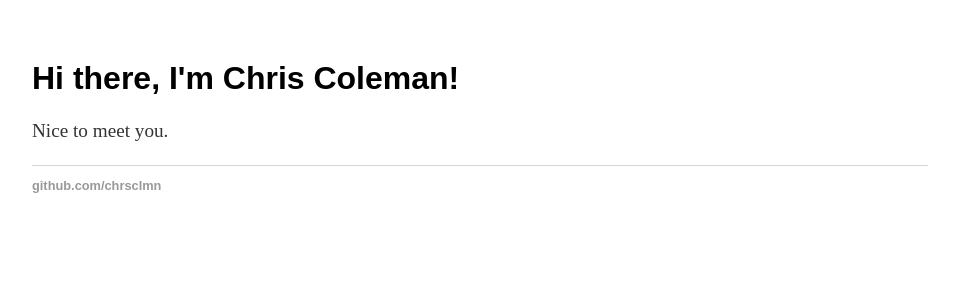
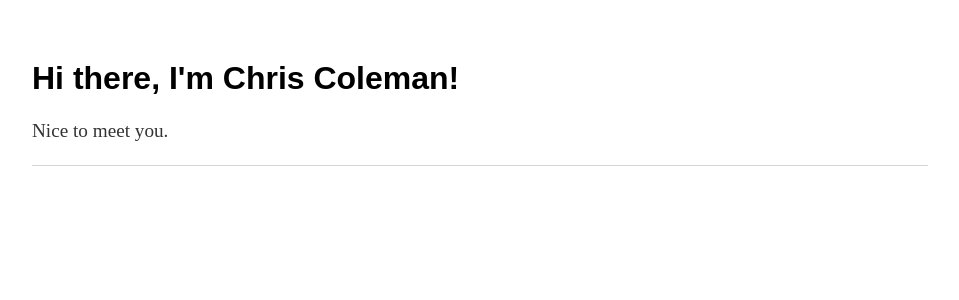
Before and after one commit to chrsclmn/chrsclmn.github.io, a Jekyll site: the page built from index.html, in a window 1280 px wide. Shown: the top 300 px of the page, without its empty margins (160-1119 px from the left). Built offline with Jekyll 4.4.1, drawn with Linux system fonts in a browser that asks for light colours.

Commit message:
Update default.html

```diff
--- a/_layouts/default.html
+++ b/_layouts/default.html
@@ -11,9 +11,6 @@
 
 		</div><!-- /.container -->
 		<footer>
-		<ul>
-			<li><a href="https://github.com/chrsclmn">github.com/chrsclmn</a></li>
-			</ul>
 		</footer>
 	</body>
 </html>
```
